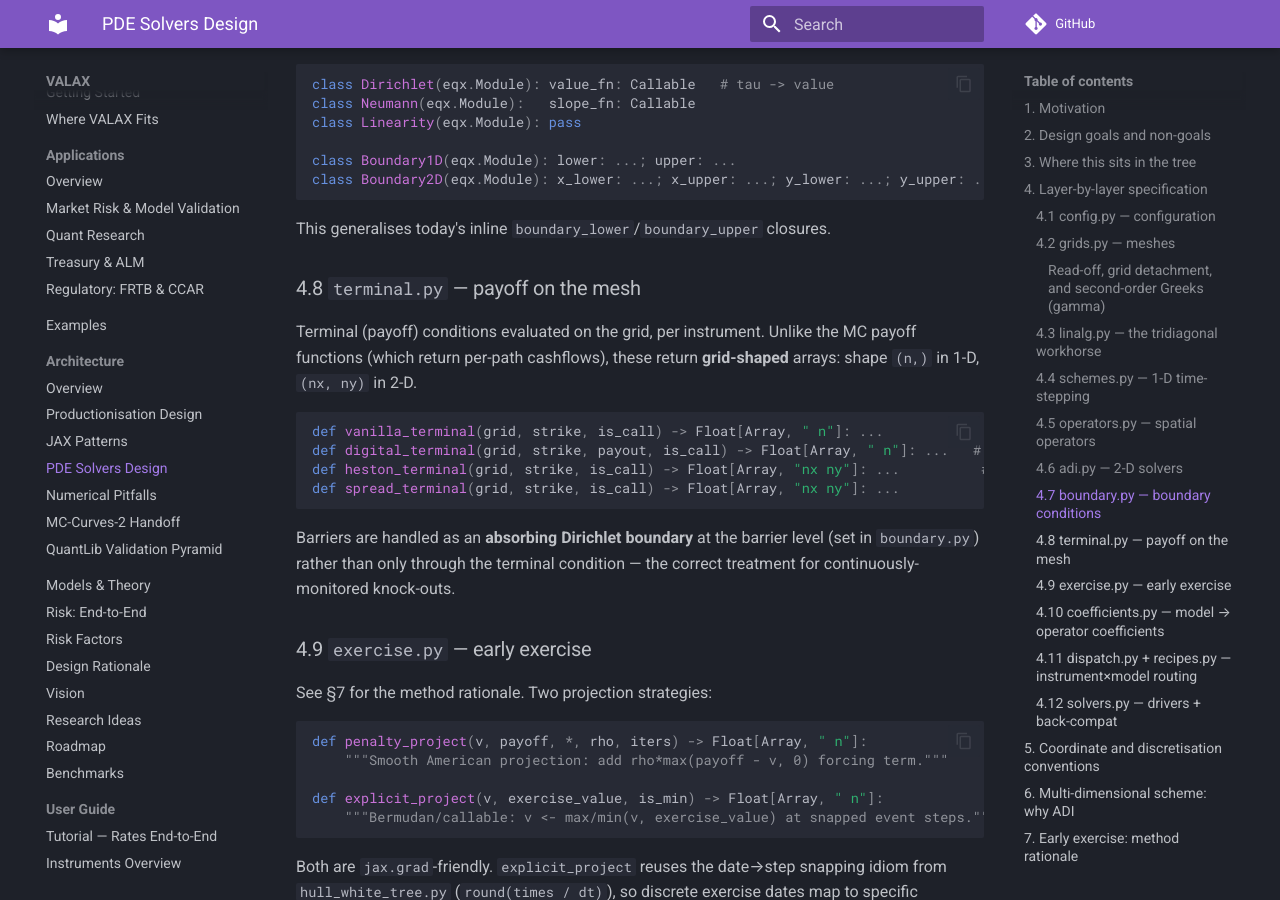
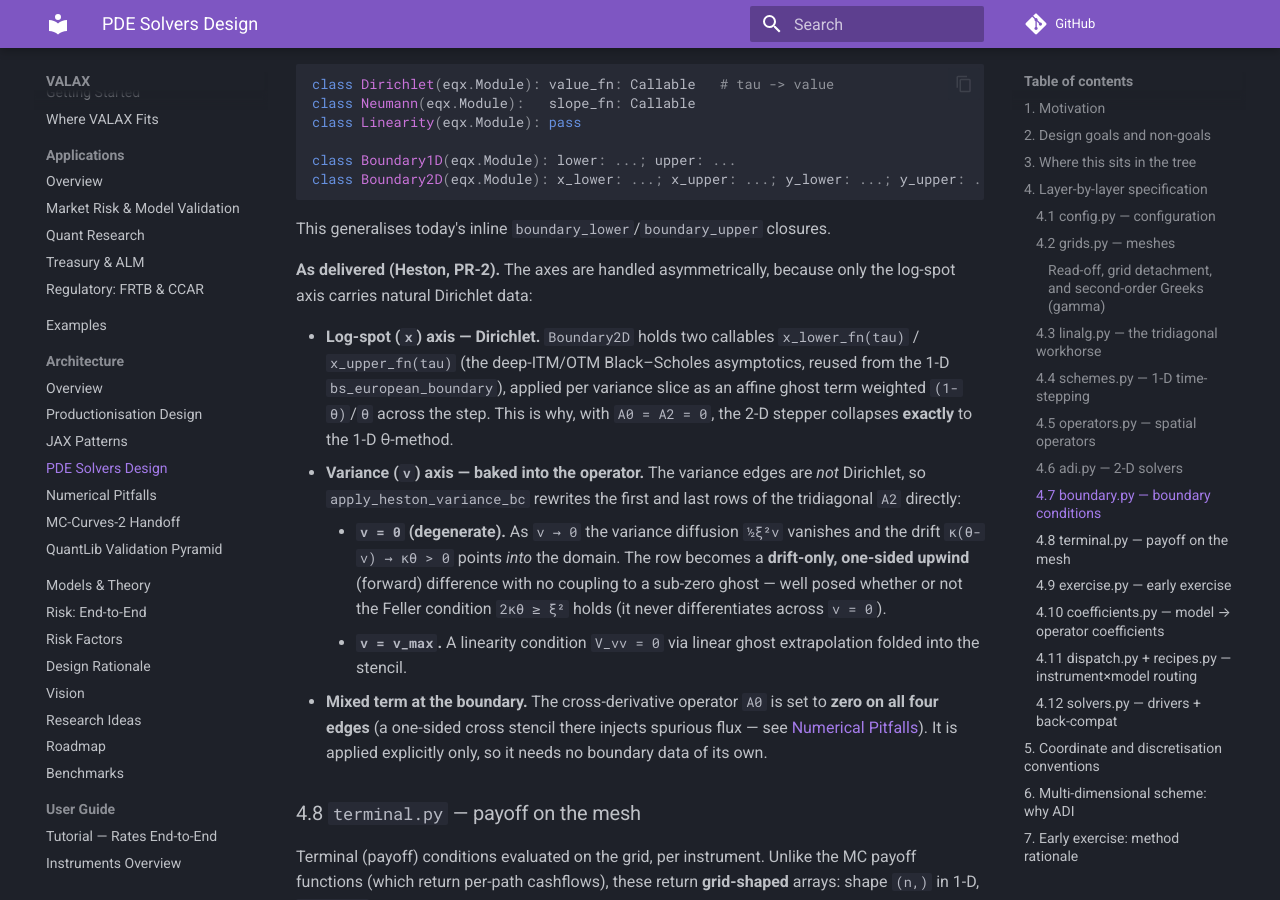
Before and after one commit to ACea15/VALAX, an MkDocs documentation site: the page built from docs/architecture/pde-design.md, in a window 1280 px wide and 900 px high, scrolled down 7276 px. Built offline with MkDocs 1.6.1 and Material for MkDocs 9.7.7, drawn with Linux system fonts in a browser that asks for light colours; comment, search, counter and statistics services are not loaded; some of the changed text lies outside the part shown.

Commit message:
docs(pde): mark PR-2 Heston ADI delivered; reconcile design spec
- roadmap §5.4: check the ADI item (European Heston delivered), add a PR-2
  status note and the follow-on items (American/exotic 2-D, SLV/two-asset),
  linking the Numerical Pitfalls write-up.
- pde-design §4.7: document the as-delivered boundary handling — log-spot
  Dirichlet callables vs the variance-axis operator surgery (v=0 drift-only
  upwind, v_max linearity), and the mixed-term zeroing on all edges.
- pde-design §10: mark PR-2 delivered and record the two intentional
  divergences from the spec (schemes2d.py, and a bicubic rather than bilinear
  2-D read-off, needed so autodiff gamma / cross-Greeks don't collapse).

🤖 Generated with [ECA](https://eca.dev) (anthropic/claude-opus-4-8)

Co-Authored-By: eca-agent <git@eca.dev>

```diff
--- a/docs/architecture/pde-design.md
+++ b/docs/architecture/pde-design.md
@@ -354,6 +354,30 @@ class Boundary2D(eqx.Module): x_lower: ...; x_upper: ...; y_lower: ...; y_upper:
 
 This generalises today's inline `boundary_lower`/`boundary_upper` closures.
 
+**As delivered (Heston, PR-2).** The axes are handled asymmetrically, because
+only the log-spot axis carries natural Dirichlet data:
+
+- **Log-spot (`x`) axis — Dirichlet.** `Boundary2D` holds two callables
+  `x_lower_fn(tau)` / `x_upper_fn(tau)` (the deep-ITM/OTM Black–Scholes
+  asymptotics, reused from the 1-D `bs_european_boundary`), applied per variance
+  slice as an affine ghost term weighted `(1-θ)`/`θ` across the step. This is why,
+  with `A0 = A2 = 0`, the 2-D stepper collapses **exactly** to the 1-D
+  θ-method.
+- **Variance (`v`) axis — baked into the operator.** The variance edges are *not*
+  Dirichlet, so `apply_heston_variance_bc` rewrites the first and last rows of
+  the tridiagonal `A2` directly:
+    - **`v = 0` (degenerate).** As `v → 0` the variance diffusion `½ξ²v` vanishes
+      and the drift `κ(θ-v) → κθ > 0` points *into* the domain. The row becomes a
+      **drift-only, one-sided upwind** (forward) difference with no coupling to a
+      sub-zero ghost — well posed whether or not the Feller condition
+      `2κθ ≥ ξ²` holds (it never differentiates across `v = 0`).
+    - **`v = v_max`.** A linearity condition `V_vv = 0` via linear ghost
+      extrapolation folded into the stencil.
+- **Mixed term at the boundary.** The cross-derivative operator `A0` is set to
+  **zero on all four edges** (a one-sided cross stencil there injects spurious
+  flux — see [Numerical Pitfalls](numerical-pitfalls.md)). It is applied
+  explicitly only, so it needs no boundary data of its own.
+
 ### 4.8 `terminal.py` — payoff on the mesh
 
 Terminal (payoff) conditions evaluated on the grid, per instrument. Unlike the
@@ -552,9 +576,24 @@ slices:
    only), `dispatch`, `recipes` (American/Digital/Barrier under BS), and the
    `solvers.py` refactor. High value, no ADI. Cross-checks: binomial, analytic,
    call-spread proxy.
-2. **PR-2 (2-D / stochastic vol).** `operators` (2-D cross-term), `adi`, and
-   Heston/SLV/local-vol recipes. Cross-checks: COS, MC, QuantLib
-   `FdHestonVanillaEngine`.
+2. **PR-2 (2-D / stochastic vol).** *European Heston delivered.* `operators2d`
+   (the `A0 + A1 + A2` split with the cross-term), `schemes2d` (Douglas /
+   Craig–Sneyd / Hundsdorfer–Verwer), `heston_operator_2d`, the variance-axis
+   boundary surgery, and the `(EuropeanOption, HestonModel)` recipe. Validated
+   against COS (`rel < 1e-3`), Andersen-QE MC, and QuantLib
+   `AnalyticHestonEngine` / `FdHestonVanillaEngine`. Two intentional divergences
+   from the spec above, both driven by autodiff correctness:
+
+   - The 2-D stepper landed as **`schemes2d.py`** (not a standalone `adi.py`).
+   - The 2-D read-off is a **separable bicubic Hermite** (`read_off_2d`), *not*
+     `bilinear_2d`: bilinear interpolation has no within-cell curvature, so
+     `jax.grad(jax.grad(...))` would collapse gamma (and the mixed cross-Greek)
+     to ~0 — the same reason the 1-D read-off uses a cubic. Grid *placement*
+     stays `stop_gradient`-detached; the live read-off queries (`ln S`, `v0`)
+     carry delta/gamma and v0-vega.
+
+   Still open under PR-2: American/exotic on the 2-D grid, and SLV / two-asset
+   recipes.
 3. **PR-3 (rates).** Hull–White short-rate PDE for callable/puttable bonds and
    Bermudan swaptions. Cross-checks: Hull–White tree, LSM.
 
```
Also changed, not shown: docs/roadmap.md (+13 -1 lines).
